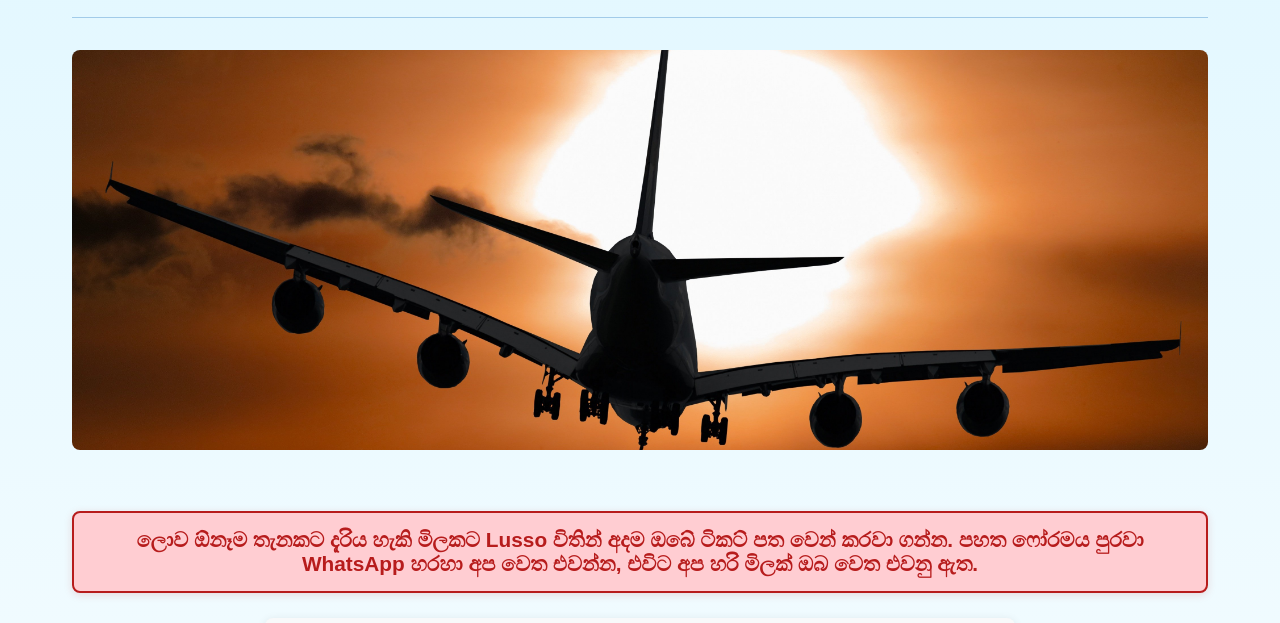
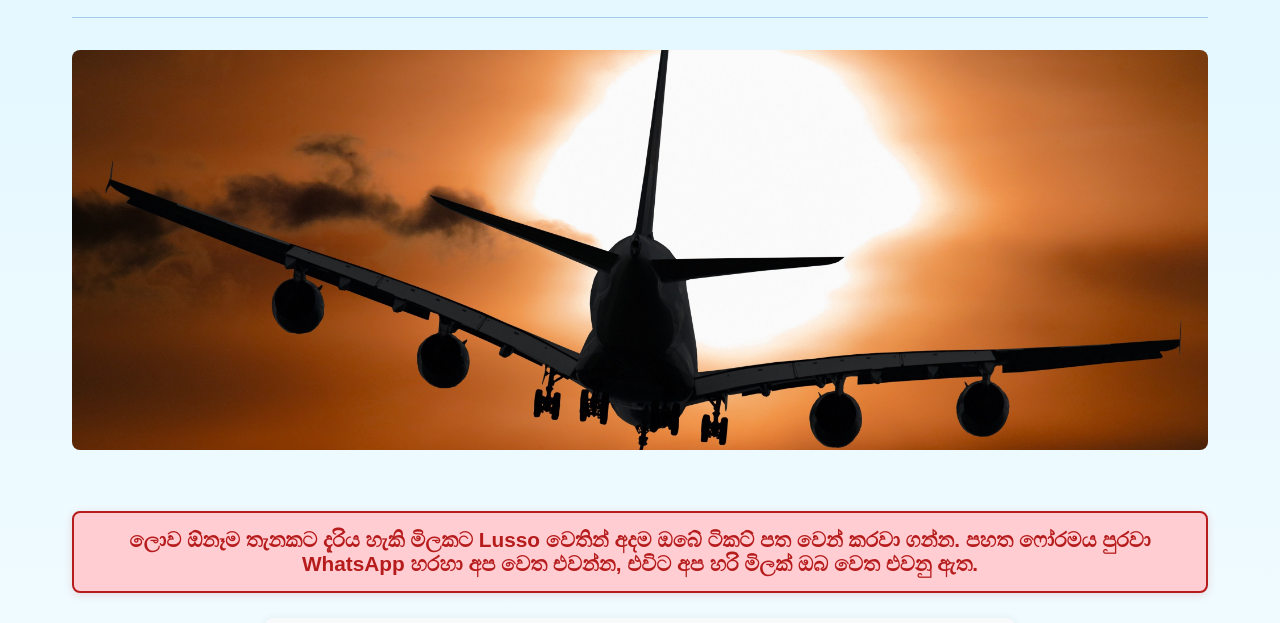
Before and after one commit to lussoservices/lussowebsite1, a plain HTML site: page air-ticketing.html in a window 1280 px wide. Shown: the part 145-768 px from the top of the page. Drawn offline with Linux system fonts and the light colour scheme; a web font is replaced by a local one.

Commit message:
Update air-ticketing.html

```diff
--- a/air-ticketing.html
+++ b/air-ticketing.html
@@ -24,7 +24,7 @@
             <div class="service-content">
 
                 <p class="service-description flight-note">
-                    ලොව ඕනෑම තැනකට දැරිය හැකි මිලකට Lusso විතින් අදම ඔබේ ටිකට් පත වෙන් කරවා ගන්න. පහත ෆෝරමය පුරවා WhatsApp හරහා අප වෙත එවන්න, එවිට අප හරි මිලක් ඔබ වෙත එවනු ඇත.
+                    ලොව ඕනෑම තැනකට දැරිය හැකි මිලකට Lusso වෙතින් අදම ඔබේ ටිකට් පත වෙන් කරවා ගන්න. පහත ෆෝරමය පුරවා WhatsApp හරහා අප වෙත එවන්න, එවිට අප හරි මිලක් ඔබ වෙත එවනු ඇත.
                 </p>
 
                 <div class="flight-form">
```
